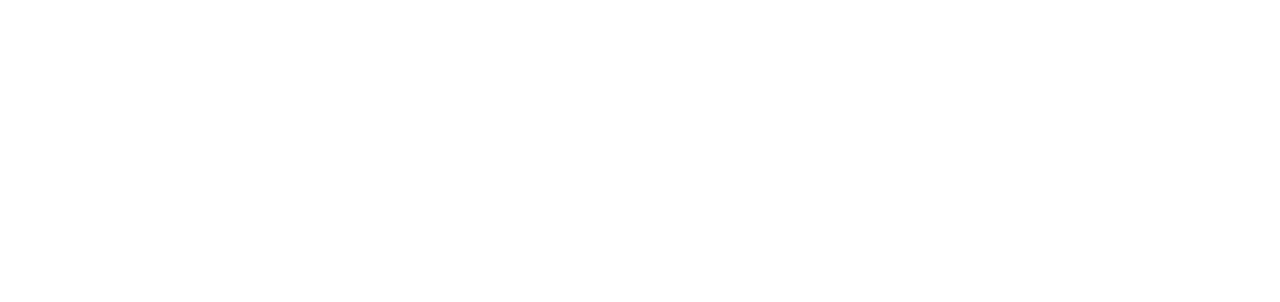
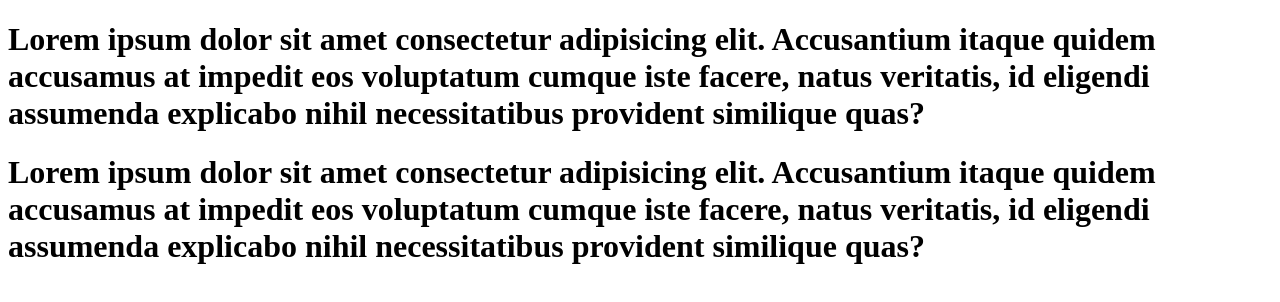
Before and after one commit to LURZU/GitTest2, a plain HTML site: page index.html in a window 1280 px wide. Drawn offline with Linux system fonts and the light colour scheme.

Commit message:
Mise à jour2

```diff
--- a/index.html
+++ b/index.html
@@ -7,6 +7,7 @@
     <title>Document</title>
 </head>
 <body>
-
+    <h1>Lorem ipsum dolor sit amet consectetur adipisicing elit. Accusantium itaque quidem accusamus at impedit eos voluptatum cumque iste facere, natus veritatis, id eligendi assumenda explicabo nihil necessitatibus provident similique quas?</h1>
+    <h1>Lorem ipsum dolor sit amet consectetur adipisicing elit. Accusantium itaque quidem accusamus at impedit eos voluptatum cumque iste facere, natus veritatis, id eligendi assumenda explicabo nihil necessitatibus provident similique quas?</h1>
 </body>
 </html>
```
